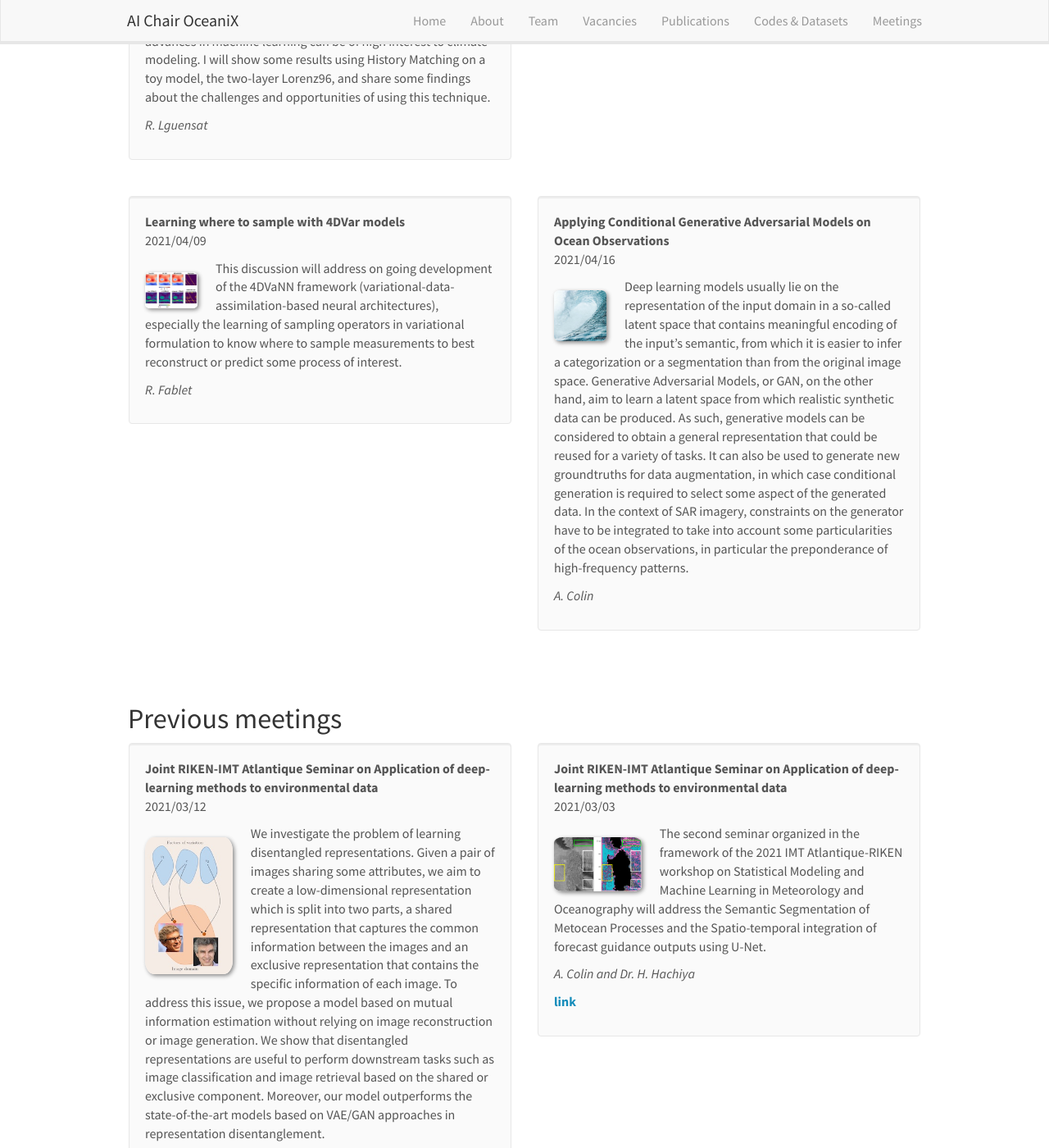
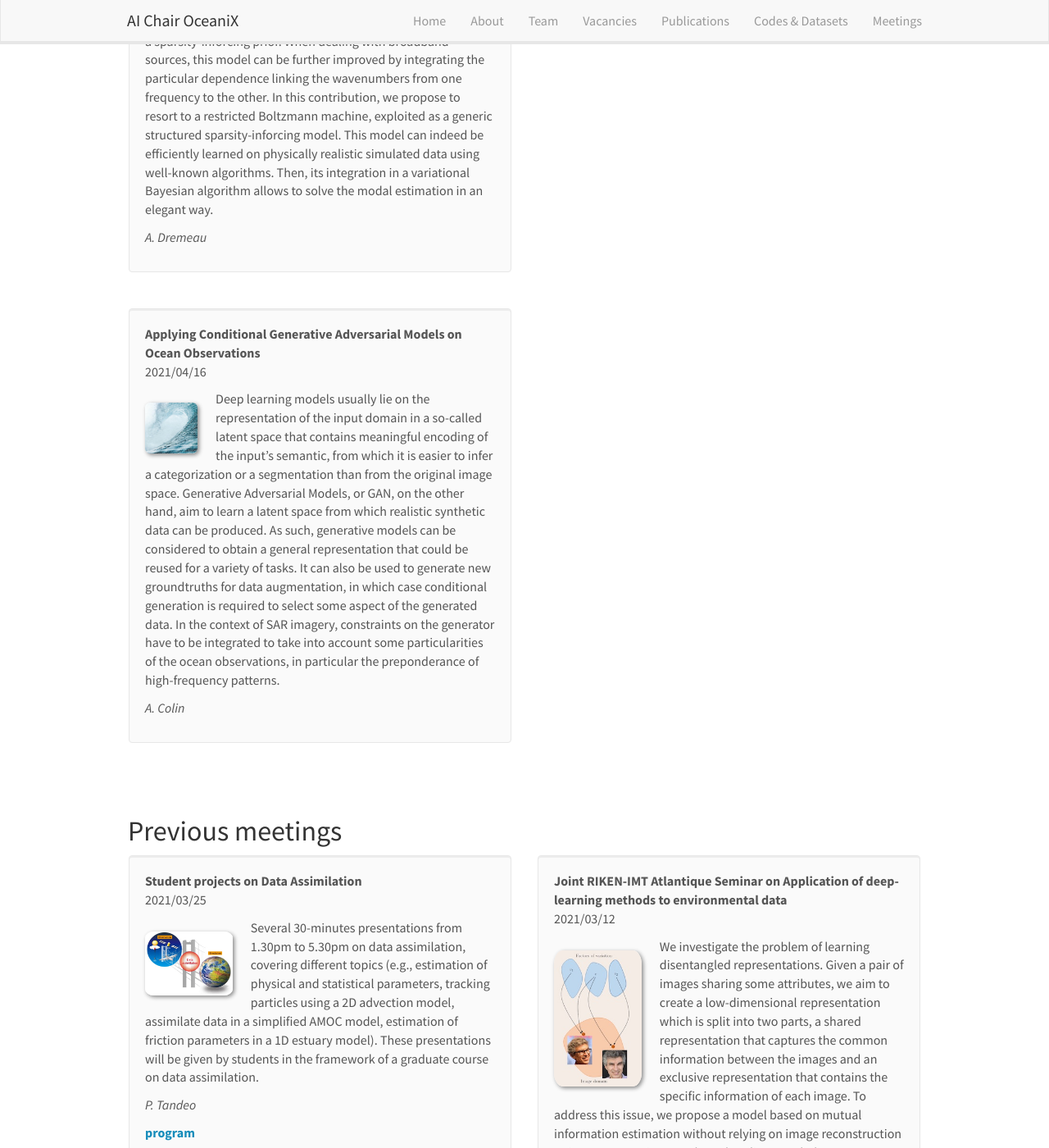
Before and after one commit to CIA-Oceanix/CIA-Oceanix.github.io, a Jekyll site: the page built from _pages/oceanix_sandbox.md, in a window 1280 px wide and 1400 px high, scrolled down 1394 px. Shown: the whole window at 82% size. Built offline with Jekyll 4.4.1, drawn with Linux system fonts in a browser that asks for light colours; nearby versions of some CDN libraries; some of the changed text lies outside the part shown.

Commit message:
Update sandbox_list.yml

```diff
--- a/_data/sandbox_list.yml
+++ b/_data/sandbox_list.yml
@@ -1,20 +1,3 @@
-- title: "Student projects on Data Assimilation"
-  image: stud_proj_DA.jpg
-  description: Several 30-minutes presentations from 1.30pm to 5.30pm on data assimilation, covering different topics (e.g., estimation of physical and statistical parameters, tracking particles using a 2D advection model, assimilate data in a simplified AMOC model, estimation of friction parameters in a 1D estuary model). These presentations will be given by students in the framework of a graduate course on data assimilation.
-  date: 2021/03/25
-  authors: P. Tandeo
-  link: https://imt-atlantique.webex.com/meet/pierre.tandeo
-  slideslink:
-    url1: https://s3.eu-central-1.wasabisys.com/webinars-oceanix/Webinar_DA_students_2021-03-25/schedule_projects_data_assimilation_2021.pdf
-    display1: program
-    url2:
-    display2:
-  highlight: 1
-  codetype: 2
-  news1:
-  news2:
-
-
 - title: "Narrowing uncertainties of climate projections using data science tools?"
   image: pierre.jpg
   description: Next AI4Climate seminar (supported by SAMA and SCAI). Climate indices show large variability in CMIP climate predictions. In this presentation, we propose to weight multi-model climate simulations to reduce the uncertainty in climate predictions, and better estimate the future evolution of climate indices. The proposed methodology is based on advanced data science tools (i.e, data assimilation, analog forecasting, model evidence metrics), to accurately compute distances between current observations and simulated climate indices. This low-cost procedure is tested on a simplified climate model. The results show that the methods can be applied locally and is able to identify relevant parameterizations.
@@ -63,9 +46,9 @@
   news1:
   news2:
 
-- title: "Learning where to sample with 4DVar models"
+- title: "Melody/Oceanix Sandbox on Deep Learning and Data Assimilation"
   image: ronan4DVarNNSamp2021.jpg
-  description: This discussion will address on going development of the 4DVaNN framework (variational-data-assimilation-based neural architectures), especially the learning of sampling operators in variational formulation to know where to sample measurements to best reconstruct or predict some process of interest.
+  description: Program to be defined (10.00am-12.30pm)
   date: 2021/04/09
   authors: R. Fablet
   link:
@@ -92,6 +75,22 @@
     display2:
   highlight: 1
   codetype: 2
+  news1:
+  news2:
+
+- title: "Student projects on Data Assimilation"
+  image: stud_proj_DA.jpg
+  description: Several 30-minutes presentations from 1.30pm to 5.30pm on data assimilation, covering different topics (e.g., estimation of physical and statistical parameters, tracking particles using a 2D advection model, assimilate data in a simplified AMOC model, estimation of friction parameters in a 1D estuary model). These presentations will be given by students in the framework of a graduate course on data assimilation.
+  date: 2021/03/25
+  authors: P. Tandeo
+  link: https://imt-atlantique.webex.com/meet/pierre.tandeo
+  slideslink:
+    url1: https://s3.eu-central-1.wasabisys.com/webinars-oceanix/Webinar_DA_students_2021-03-25/schedule_projects_data_assimilation_2021.pdf
+    display1: program
+    url2:
+    display2:
+  highlight: 1
+  codetype: 1
   news1:
   news2:
 
```
